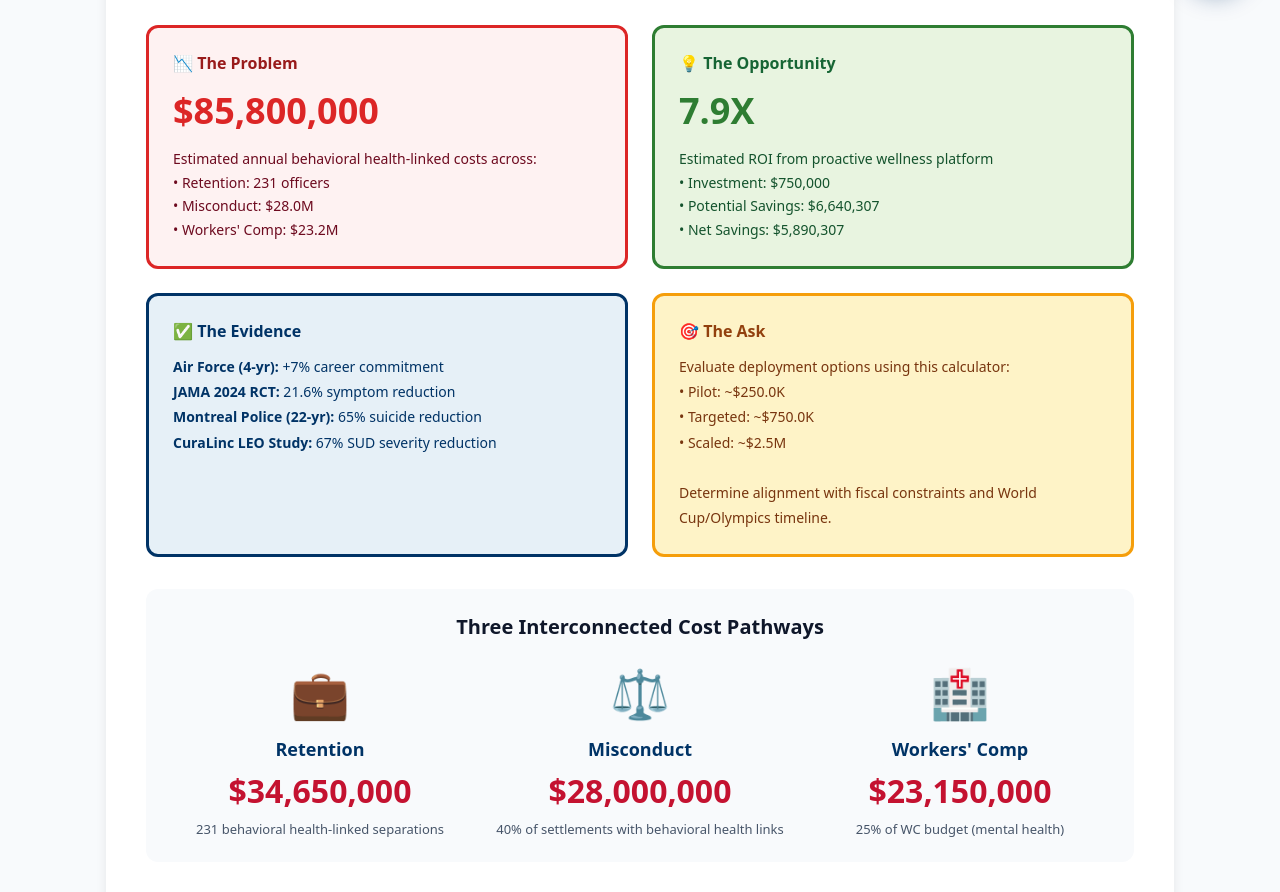
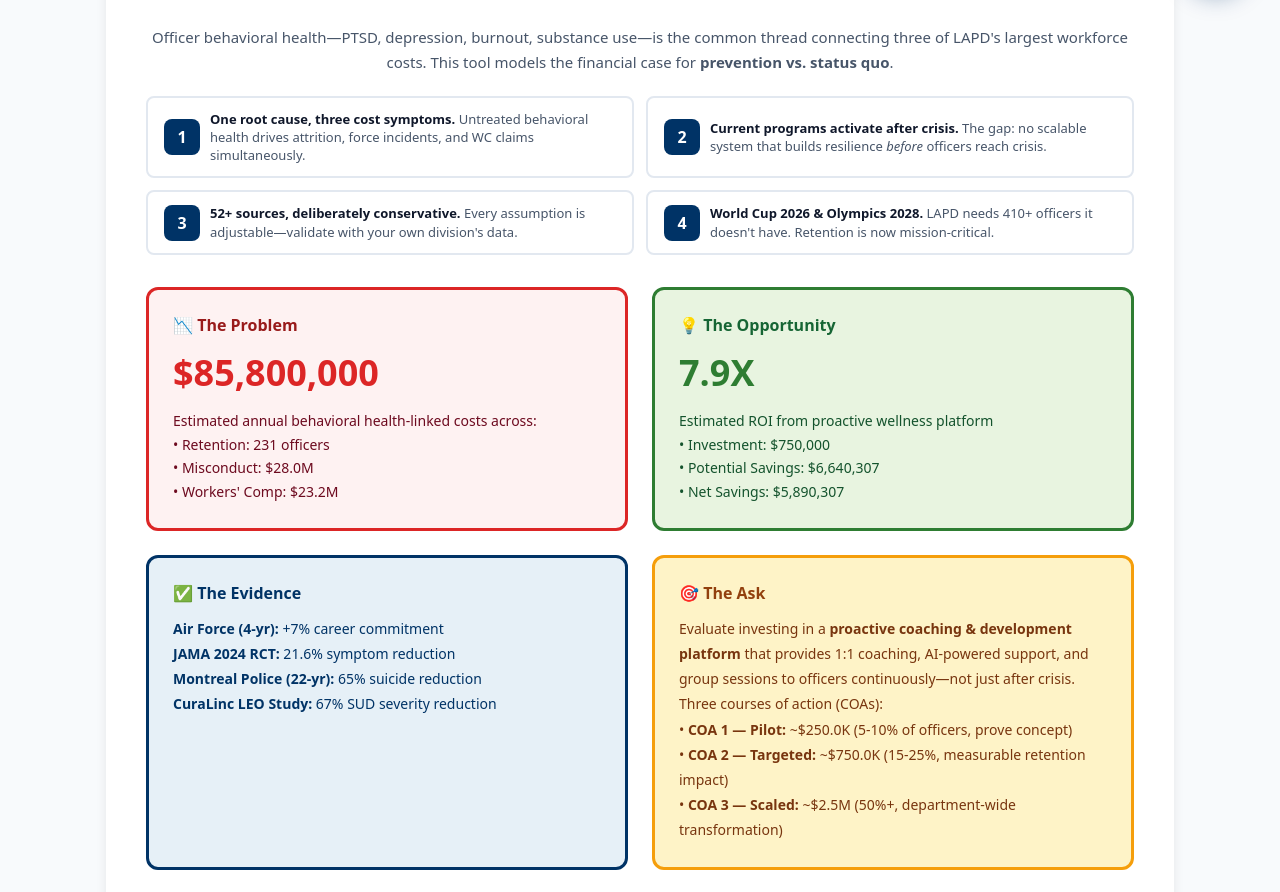
Before and after one commit to scottrsmith-bu/lapd-roi-calculator, a React (Vite) app: page / in a window 1280 px wide. Shown: the part 780-1672 px from the top of the page. Built offline with nearby package versions, Linux system fonts and the light colour scheme.

Commit message:
Update App.jsx

```diff
--- a/src/App.jsx
+++ b/src/App.jsx
@@ -349,6 +349,31 @@ const LAPDDashboard = () => {
                 <div style={{fontSize: 16, color: T.color.slate600, marginTop: 8}}>Officer Wellness ROI Analysis for LAPD Leadership</div>
               </div>
 
+              {/* Context Framing - Punchy */}
+              <div style={{marginBottom: 32}}>
+                <div style={{fontSize: 15, color: T.color.slate600, lineHeight: 1.7, marginBottom: 20, textAlign: 'center'}}>
+                  Officer behavioral health—PTSD, depression, burnout, substance use—is the common thread connecting three of LAPD's largest workforce costs. This tool models the financial case for <strong>prevention vs. status quo</strong>.
+                </div>
+                <div style={{display: 'grid', gridTemplateColumns: 'repeat(2, 1fr)', gap: 12}}>
+                  <div style={{display: 'flex', alignItems: 'center', gap: 10, padding: '12px 16px', background: 'white', borderRadius: 8, border: '2px solid #e2e8f0'}}>
+                    <div style={{width: 36, height: 36, minWidth: 36, background: T.color.blue, borderRadius: 8, display: 'flex', alignItems: 'center', justifyContent: 'center', color: 'white', fontSize: 16, fontWeight: 800}}>1</div>
+                    <div style={{fontSize: 13, color: T.color.slate600, lineHeight: 1.4}}><strong style={{color: T.color.ink}}>One root cause, three cost symptoms.</strong> Untreated behavioral health drives attrition, force incidents, and WC claims simultaneously.</div>
+                  </div>
+                  <div style={{display: 'flex', alignItems: 'center', gap: 10, padding: '12px 16px', background: 'white', borderRadius: 8, border: '2px solid #e2e8f0'}}>
+                    <div style={{width: 36, height: 36, minWidth: 36, background: T.color.blue, borderRadius: 8, display: 'flex', alignItems: 'center', justifyContent: 'center', color: 'white', fontSize: 16, fontWeight: 800}}>2</div>
+                    <div style={{fontSize: 13, color: T.color.slate600, lineHeight: 1.4}}><strong style={{color: T.color.ink}}>Current programs activate after crisis.</strong> The gap: no scalable system that builds resilience <em>before</em> officers reach crisis.</div>
+                  </div>
+                  <div style={{display: 'flex', alignItems: 'center', gap: 10, padding: '12px 16px', background: 'white', borderRadius: 8, border: '2px solid #e2e8f0'}}>
+                    <div style={{width: 36, height: 36, minWidth: 36, background: T.color.blue, borderRadius: 8, display: 'flex', alignItems: 'center', justifyContent: 'center', color: 'white', fontSize: 16, fontWeight: 800}}>3</div>
+                    <div style={{fontSize: 13, color: T.color.slate600, lineHeight: 1.4}}><strong style={{color: T.color.ink}}>52+ sources, deliberately conservative.</strong> Every assumption is adjustable—validate with your own division's data.</div>
+                  </div>
+                  <div style={{display: 'flex', alignItems: 'center', gap: 10, padding: '12px 16px', background: 'white', borderRadius: 8, border: '2px solid #e2e8f0'}}>
+                    <div style={{width: 36, height: 36, minWidth: 36, background: T.color.blue, borderRadius: 8, display: 'flex', alignItems: 'center', justifyContent: 'center', color: 'white', fontSize: 16, fontWeight: 800}}>4</div>
+                    <div style={{fontSize: 13, color: T.color.slate600, lineHeight: 1.4}}><strong style={{color: T.color.ink}}>World Cup 2026 & Olympics 2028.</strong> LAPD needs 410+ officers it doesn't have. Retention is now mission-critical.</div>
+                  </div>
+                </div>
+              </div>
+
               <div style={{display: 'grid', gridTemplateColumns: 'repeat(2, 1fr)', gap: 24, marginBottom: 32}}>
                 <div style={{background: '#fef2f2', border: '3px solid #dc2626', borderRadius: 12, padding: 24}}>
                   <div style={{fontSize: 16, fontWeight: 700, color: '#991b1b', marginBottom: 12}}>📉 The Problem</div>
@@ -382,11 +407,10 @@ const LAPDDashboard = () => {
                 <div style={{background: '#fef3c7', border: '3px solid #f59e0b', borderRadius: 12, padding: 24}}>
                   <div style={{fontSize: 16, fontWeight: 700, color: '#92400e', marginBottom: 12}}>🎯 The Ask</div>
                   <div style={{fontSize: 14, color: '#78350f', lineHeight: 1.8}}>
-                    Evaluate deployment options using this calculator:<br />
-                    • Pilot: ~{fmtCompact(Math.round(250000 * calculations.orgScaleFactor / 10000) * 10000 || 25000)}<br />
-                    • Targeted: ~{fmtCompact(Math.round(750000 * calculations.orgScaleFactor / 10000) * 10000 || 80000)}<br />
-                    • Scaled: ~{fmtCompact(Math.round(2500000 * calculations.orgScaleFactor / 10000) * 10000 || 270000)}<br /><br />
-                    Determine alignment with fiscal constraints and World Cup/Olympics timeline.
+                    Evaluate investing in a <strong>proactive coaching & development platform</strong> that provides 1:1 coaching, AI-powered support, and group sessions to officers continuously—not just after crisis. Three courses of action (COAs):<br />
+                    • <strong>COA 1 — Pilot:</strong> ~{fmtCompact(Math.round(250000 * calculations.orgScaleFactor / 10000) * 10000 || 25000)} (5-10% of officers, prove concept)<br />
+                    • <strong>COA 2 — Targeted:</strong> ~{fmtCompact(Math.round(750000 * calculations.orgScaleFactor / 10000) * 10000 || 80000)} (15-25%, measurable retention impact)<br />
+                    • <strong>COA 3 — Scaled:</strong> ~{fmtCompact(Math.round(2500000 * calculations.orgScaleFactor / 10000) * 10000 || 270000)} (50%+, department-wide transformation)
                   </div>
                 </div>
               </div>
@@ -406,15 +430,6 @@ const LAPDDashboard = () => {
                       <div style={{fontSize: 13, color: T.color.slate600}}>{item.desc}</div>
                     </div>
                   ))}
-                </div>
-              </div>
-
-              <div style={{background: 'linear-gradient(135deg, #f1f5f9 0%, #e0e7ff 100%)', border: '3px solid #64748b', borderRadius: 12, padding: 24, marginBottom: 32}}>
-                <h3 style={{fontSize: 20, fontWeight: 800, color: T.color.ink, marginBottom: 16}}>🔗 Why This Matters: One Root Cause, Three Cost Symptoms</h3>
-                <div style={{fontSize: 15, color: '#475569', lineHeight: 1.8}}>
-                  When officers experience behavioral health challenges—PTSD, depression, anxiety, substance use—the impact manifests across <strong>all three cost categories simultaneously</strong>. An officer struggling with untreated PTSD may be more likely to separate early, more likely to be involved in force incidents, and more likely to file workers' comp claims.
-                  <br /><br />
-                  <strong style={{color: T.color.blue}}>Traditional programs activate after crisis.</strong> The opportunity: invest in prevention—helping officers develop resilience <em>before</em> behavioral health deterioration impacts retention, misconduct, and workers' comp.
                 </div>
               </div>
 
@@ -676,7 +691,7 @@ const LAPDDashboard = () => {
                       { approach: 'Executive Coaching', engagement: 'High (limited)', strengths: 'Deep impact for leaders', limitations: "$15K+/person, can't scale", roi: 'Medium', roiColor: '#f59e0b' },
                       { approach: 'Digital Wellness Apps', engagement: 'Drops off', strengths: 'Scalable, low stigma', limitations: 'No personalization', roi: 'Low-Med', roiColor: '#f59e0b' },
                       { approach: 'Peer Support Programs', engagement: 'Variable', strengths: 'Trusted, relatable', limitations: 'Inconsistent quality', roi: 'Medium', roiColor: '#f59e0b' },
-                      { approach: 'Integrated Platform', engagement: '60%+ sustained', strengths: 'Proactive, scalable, measurable', limitations: 'Higher investment needed', roi: 'High', roiColor: '#16a34a' },
+                      { approach: '1:1 Coaching + AI Platform', engagement: '60%+ sustained', strengths: 'Proactive, scalable, measurable, continuous', limitations: 'Higher investment, culture shift needed', roi: 'High', roiColor: '#16a34a' },
                     ].map((row, i) => (
                       <tr key={i} style={{background: i % 2 === 0 ? '#f8fafc' : 'white', borderBottom: '1px solid #e5e7eb'}}>
                         <td style={{padding: '12px 16px', fontWeight: 600, color: T.color.ink}}>{row.approach}</td>
@@ -720,13 +735,16 @@ const LAPDDashboard = () => {
               </div>
             </div>
 
-            {/* Deployment Options */}
+            {/* Courses of Action */}
             <div style={{background: 'white', borderRadius: 12, padding: 28, boxShadow: '0 4px 12px rgba(0,0,0,0.08)', border: `2px solid ${T.color.blue}`}}>
-              <div style={{display: 'flex', alignItems: 'center', gap: 12, marginBottom: 20}}>
+              <div style={{display: 'flex', alignItems: 'center', gap: 12, marginBottom: 12}}>
                 <span style={{fontSize: 32}}>🚀</span>
-                <h2 style={{fontSize: 24, fontWeight: 800, color: T.color.ink, margin: 0}}>Deployment Options</h2>
-              </div>
-              <p style={{fontSize: 15, color: T.color.slate600, lineHeight: 1.7, marginBottom: 20}}><strong style={{color: T.color.blue}}>Click to select</strong> a deployment approach{calculations.orgScaleFactor < 1 ? ` (scaled for ${calculations.orgName})` : ''}:</p>
+                <h2 style={{fontSize: 24, fontWeight: 800, color: T.color.ink, margin: 0}}>Courses of Action (COAs)</h2>
+              </div>
+              <p style={{fontSize: 15, color: T.color.slate600, lineHeight: 1.7, marginBottom: 8}}>
+                Each COA represents a different scale of investment in a <strong>proactive coaching and development platform</strong>—combining 1:1 professional coaching, AI-powered daily support, and group resilience sessions delivered continuously to officers (not as one-time workshops).
+              </p>
+              <p style={{fontSize: 15, color: T.color.slate600, lineHeight: 1.7, marginBottom: 20}}><strong style={{color: T.color.blue}}>Click to select a COA</strong> and see how it impacts the ROI model below{calculations.orgScaleFactor < 1 ? ` (investment scaled for ${calculations.orgName})` : ''}:</p>
               <div style={{display: 'grid', gridTemplateColumns: 'repeat(3, 1fr)', gap: 20}}>
                 {(() => {
                   const s = calculations.orgScaleFactor;
@@ -739,9 +757,9 @@ const LAPDDashboard = () => {
                   const targetedSeats = `${Math.round(calculations.currentOfficers * 0.15)}-${Math.round(calculations.currentOfficers * 0.25)}`;
                   const scaledSeats = `${Math.round(calculations.currentOfficers * 0.50)}+`;
                   return [
-                    { name: 'Pilot', coverage: '5-10%', seats: `${pilotSeats} officers`, investment: `${fmtCompact(pilotInv * 0.67)} - ${fmtCompact(pilotInv * 1.33)}`, investmentValue: pilotInv, target: 'Academy recruits, high-risk units', timeline: '6-12 months', goal: 'Prove engagement, measure early signals', selected: investmentLevel <= pilotThreshold },
-                    { name: 'Targeted', coverage: '15-25%', seats: `${targetedSeats} officers`, investment: `${fmtCompact(targetedInv * 0.67)} - ${fmtCompact(targetedInv * 1.33)}`, investmentValue: targetedInv, target: 'Officers <18 months + supervisors + FTOs', timeline: '12 months', goal: 'Measurable retention/incident reduction', selected: investmentLevel > pilotThreshold && investmentLevel <= scaledThreshold },
-                    { name: 'Scaled', coverage: '50%+', seats: `${scaledSeats} officers`, investment: `${fmtCompact(scaledInv * 0.8)} - ${fmtCompact(scaledInv * 1.6)}`, investmentValue: scaledInv, target: 'Department-wide transformation', timeline: '12-24 months', goal: 'Culture change, maximum ROI', selected: investmentLevel > scaledThreshold },
+                    { name: 'COA 1: Pilot', coverage: '5-10%', seats: `${pilotSeats} officers`, investment: `${fmtCompact(pilotInv * 0.67)} - ${fmtCompact(pilotInv * 1.33)}`, investmentValue: pilotInv, target: 'Academy recruits + highest-need units', timeline: '6-12 months', goal: 'Prove engagement rates & measure early retention signals', selected: investmentLevel <= pilotThreshold },
+                    { name: 'COA 2: Targeted', coverage: '15-25%', seats: `${targetedSeats} officers`, investment: `${fmtCompact(targetedInv * 0.67)} - ${fmtCompact(targetedInv * 1.33)}`, investmentValue: targetedInv, target: 'Early-career officers (<18mo) + FTOs + supervisors', timeline: '12 months', goal: 'Measurable retention improvement & incident reduction', selected: investmentLevel > pilotThreshold && investmentLevel <= scaledThreshold },
+                    { name: 'COA 3: Scaled', coverage: '50%+', seats: `${scaledSeats} officers`, investment: `${fmtCompact(scaledInv * 0.8)} - ${fmtCompact(scaledInv * 1.6)}`, investmentValue: scaledInv, target: 'Department-wide: all ranks, all bureaus', timeline: '12-24 months', goal: 'Culture transformation & maximum cost avoidance', selected: investmentLevel > scaledThreshold },
                   ];
                 })().map((opt, i) => (
                   <button key={i} onClick={() => setInvestmentLevel(opt.investmentValue)} style={{ background: opt.selected ? T.color.lightBlue : '#f8fafc', borderRadius: 12, padding: 20, border: opt.selected ? `3px solid ${T.color.blue}` : '2px solid #e2e8f0', position: 'relative', cursor: 'pointer', textAlign: 'left', transition: 'all 0.2s' }}>
```
